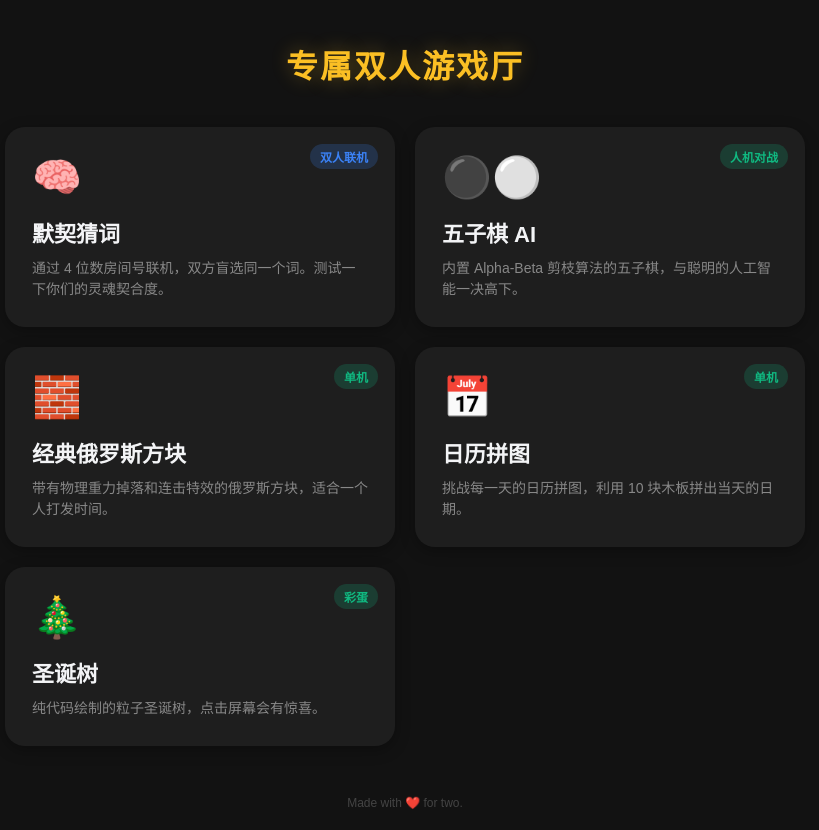
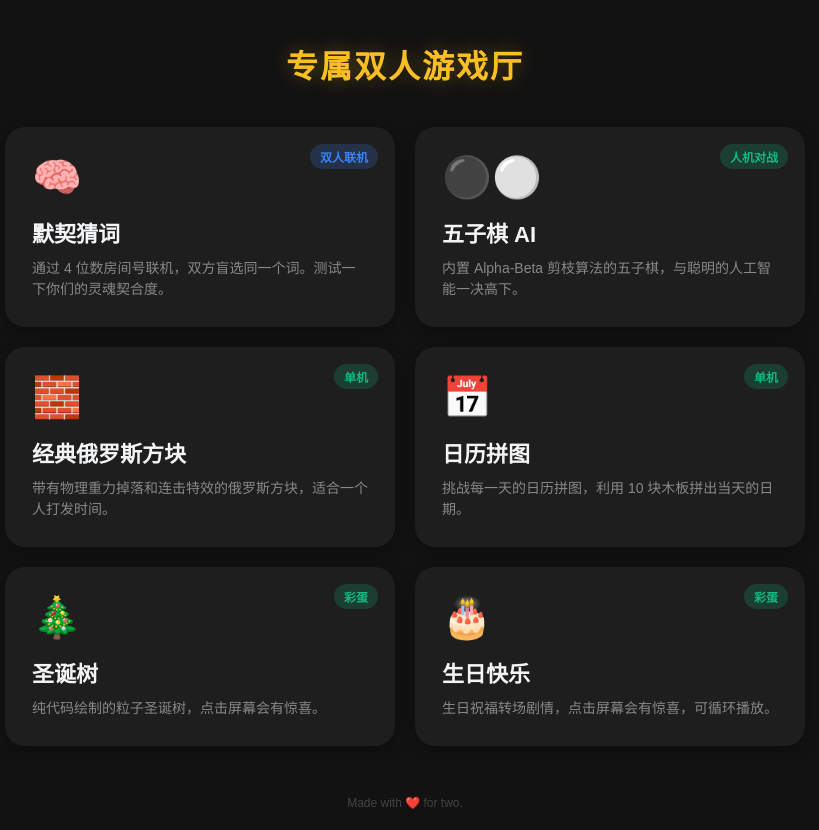
Before and after one commit to zhcynhk-byte/my-games, a plain HTML site: page index.html in a window 1280 px wide. Shown: the whole page, without its empty margins (235-1054 px from the left). Drawn offline with Linux system fonts and the light colour scheme.

Commit message:
Update index.html

```diff
--- a/index.html
+++ b/index.html
@@ -88,6 +88,13 @@
             <div class="card-title">圣诞树</div>
             <div class="card-desc">纯代码绘制的粒子圣诞树，点击屏幕会有惊喜。</div>
         </a>
+        <!-- 6. 生日祝福 -->
+        <a href="./birthday.html" class="game-card">
+            <div class="card-tag tag-single">彩蛋</div>
+            <div class="card-icon">🎂</div>
+            <div class="card-title">生日快乐</div>
+            <div class="card-desc">生日祝福转场剧情，点击屏幕会有惊喜，可循环播放。</div>
+        </a>
     </div>
 
     <div class="footer">Made with ❤️ for two.</div>
```
